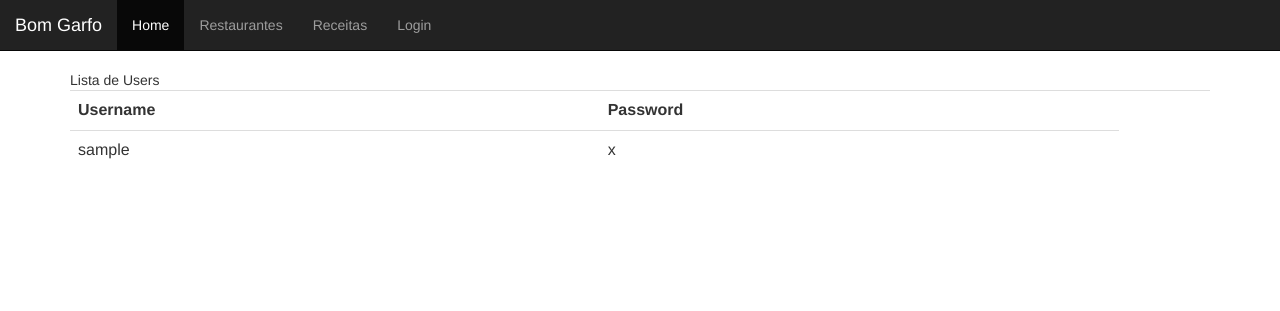
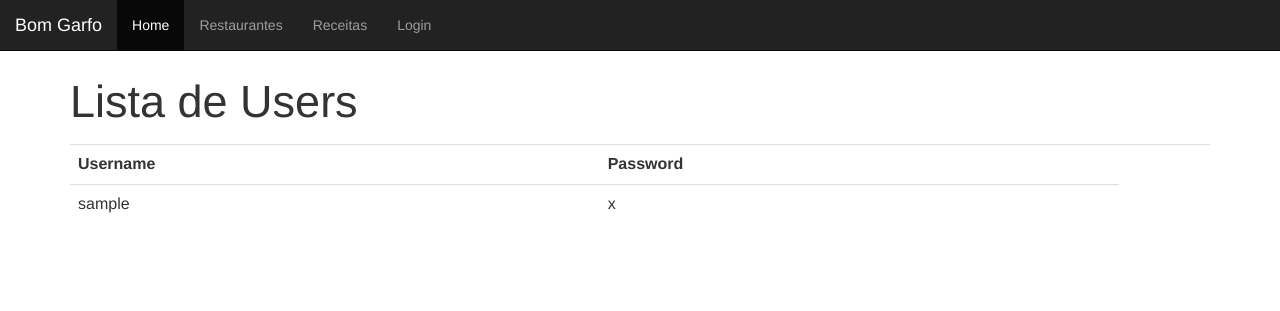
Before and after one commit to rafaribe/dw, a CodeIgniter app: the page made by application/views/list_users_view.php in a window 1280 px wide. Shown: the top 311 px of the page. Run offline with CodeIgniter, Linux system fonts and the light colour scheme; the template is opened without the code that fills it: most values are stand-ins (such as "Sample title", 1, 10 or a date in 2020); some libraries are stand-ins or nearby versions.

Commit message:
mudando o tamnho de lista de utilizadores

```diff
--- a/application/views/list_users_view.php
+++ b/application/views/list_users_view.php
@@ -9,9 +9,11 @@
 <script src="http://maxcdn.bootstrapcdn.com/bootstrap/3.3.6/js/bootstrap.min.js"></script>
 <script src="https://cdn.rawgit.com/Nagashitw/dw/master/angular/scripts/login.js"></script>
 <!--Popup -->
+
+<!--Popup -->
 <div>
   <div class = "container"
-    <h1>Lista de Users</h1>
+    <p style="font-size: 45px"> Lista de Users </p>
 <table class="table">
   <tr>
     <th>Username</th>
```
